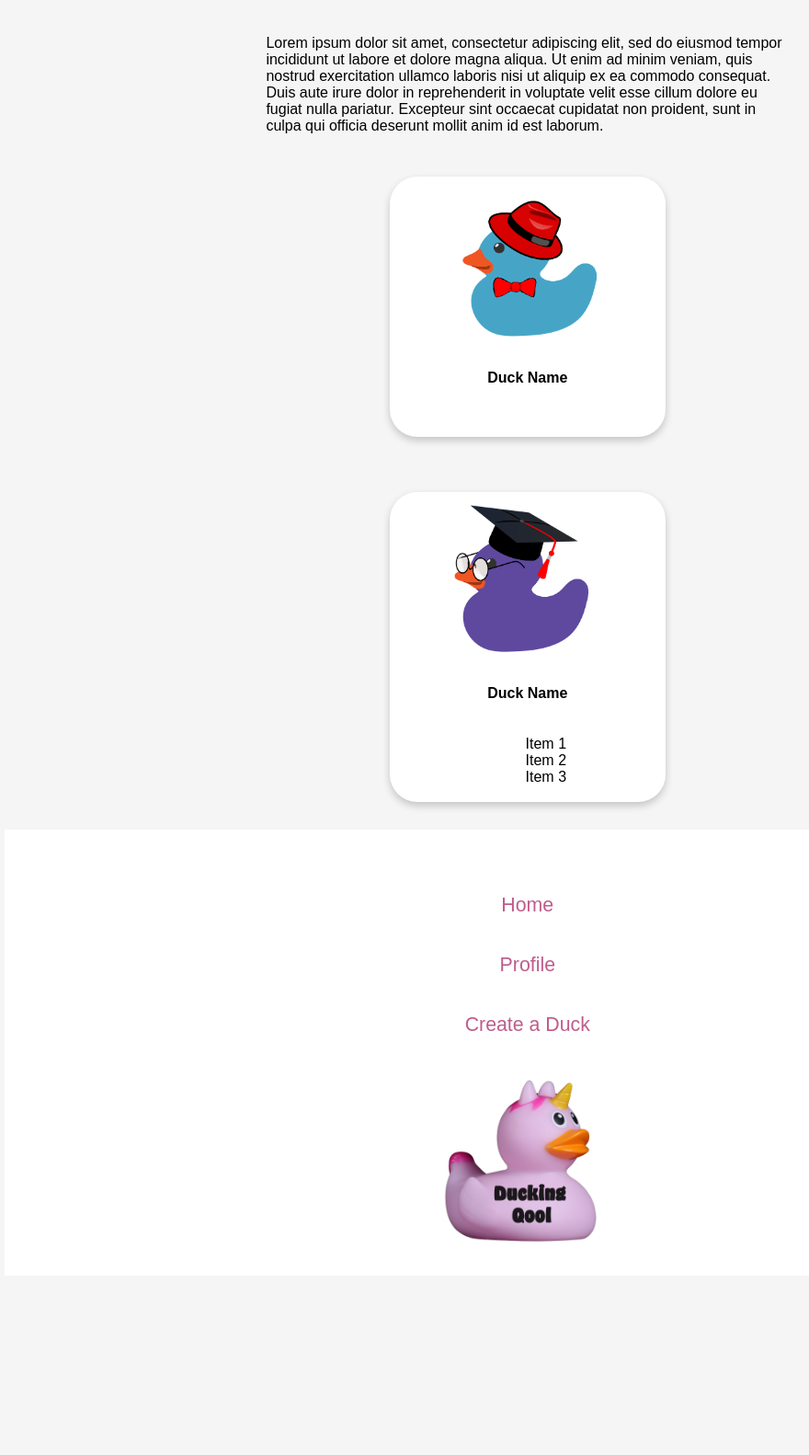
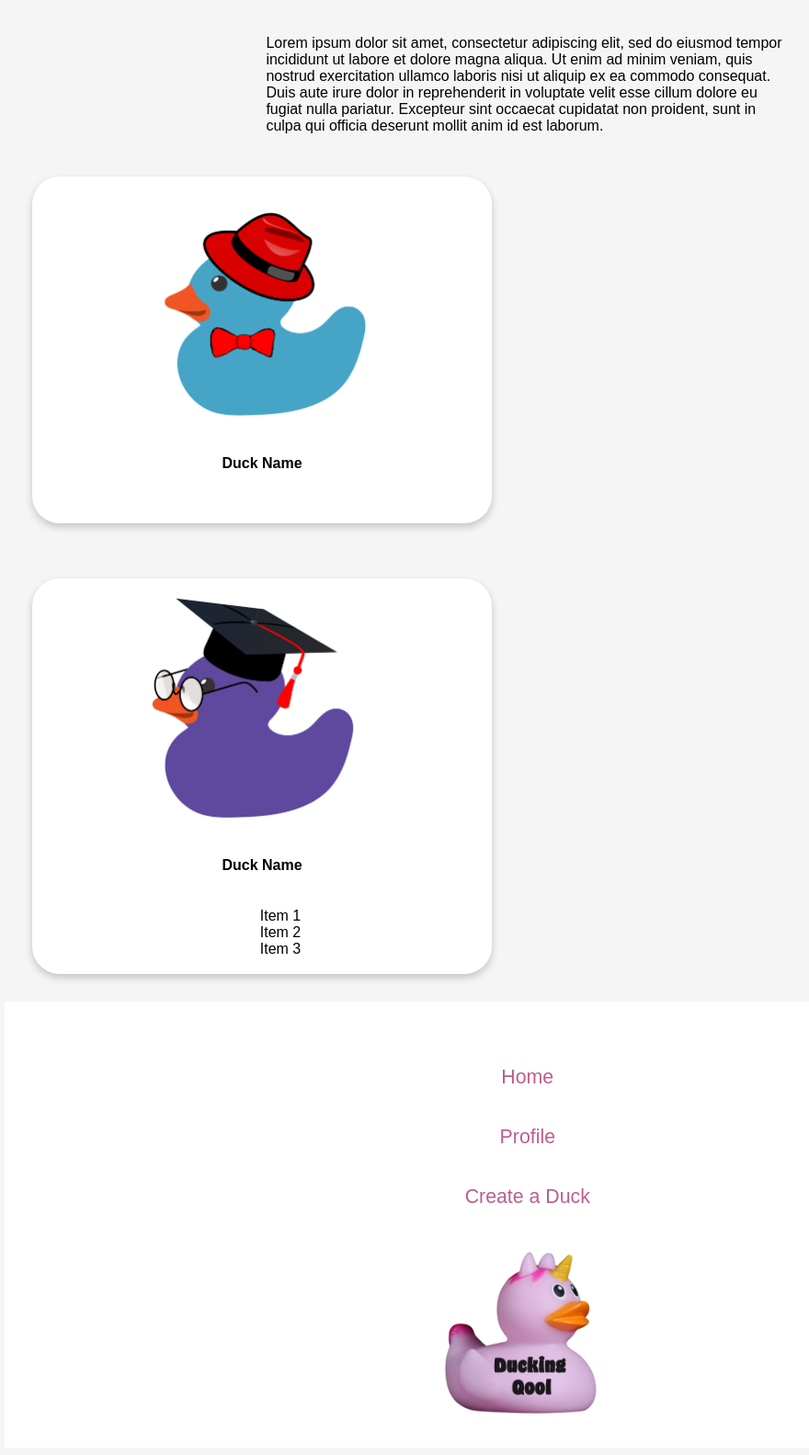
Before and after one commit to nic-gdes/create-a-duck-directory-DarbySumner, a PHP site: page / in a window 1280 px wide; the page is wider, and only the part inside the window is pictured. Shown: the part 291-1873 px from the top of that part at 92% size, without its empty margins (3-883 px from the left). Before the commit the page ends 1641 px from the top of that part, so only its background shows below. Run offline with PHP 8.4, Linux system fonts and the light colour scheme; data that the repository does not hold is empty.

Commit message:
adjusting card css

```diff
--- a/assets/css/style.css
+++ b/assets/css/style.css
@@ -38,12 +38,12 @@
 .card {
     display: flex;
     flex-direction: column;
-    justify-self: center;
+    justify-content: center;
     align-items: center;
     box-shadow: 0 4px 8px 0 rgba(0,0,0,0.2);
     transition: 0.3s;
     background-color: rgb(255, 255, 255);
-    width: 300px;
+    width: 500px;
     border-radius: 30px;
     margin: 30px;
 
--- a/index.php
+++ b/index.php
@@ -33,8 +33,9 @@
     </div>
 
         <?php foreach ($ducks as $duck) : ?>
+
     <div class="card">
-            <img src="<?php echo $duck["img_src"]; ?>" alt="duck1" width="200px">
+            <img src="<?php echo $duck["img_src"]; ?>" alt="duck1" width="300px" height="300px">
         <div class="container">
             <h4><?php echo $duck["name"]; ?></h4>
             <p>Favorite Foods</p>
@@ -49,7 +50,8 @@
     <?php endforeach ?>
 
     <div class="card">
-        <img src="assets/images/Duck2.png" alt="duck2" width="200px">
+        <img src="assets/images/Duck2.png" alt="duck2" width="300px">
+
         <div class="container">
             <h4>Duck Name</h4>
              <?php $foods_list = explode("," , $duck["favorite_foods"]);
@@ -64,10 +66,12 @@
             </ul>
 
         </div>
+
     </div>
 
     <div class="card">
-        <img src="assets/images/Duck3.png" alt="duck3" width="200px">
+        <img src="assets/images/Duck3.png" alt="duck3" width="300px">
+
         <div class="container">
             <h4>Duck Name</h4>
             <ul class="favorite-foods">
```
Lines whose indentation alone changed are shown as unchanged.
